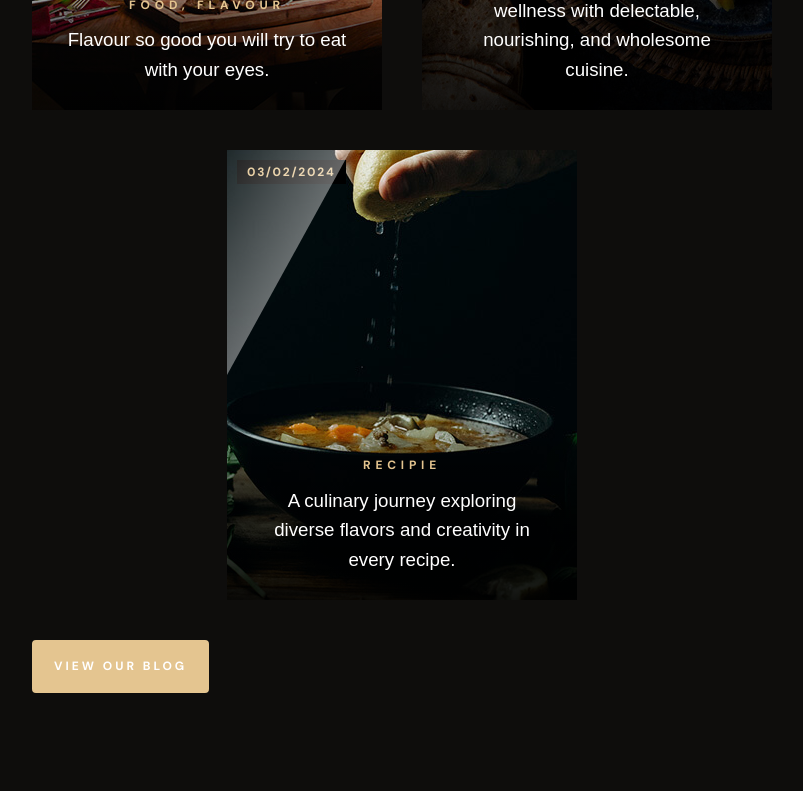
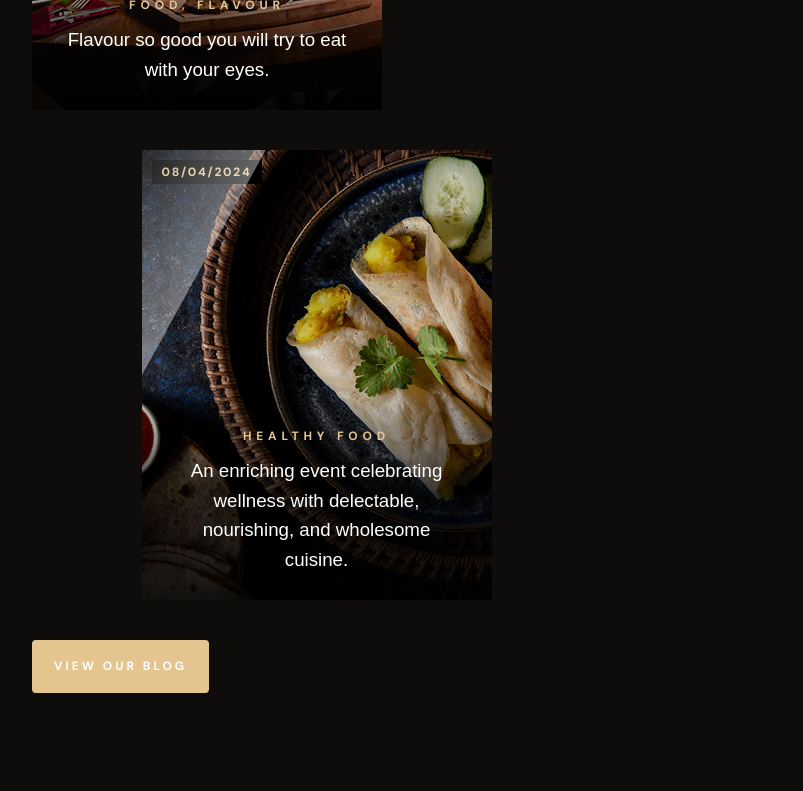
Before and after one commit to weijingxuan925/PokeGo, a Next.js app: page / in a window 1280 px wide. Shown: the part 6119-6910 px from the top of the page, without its empty margins (214-1017 px from the left). Built offline with nearby package versions, Linux system fonts and the light colour scheme; a web font is replaced by a local one.

Commit message:
活动页面

```diff
--- a/components/EventCard/EventCard.tsx
+++ b/components/EventCard/EventCard.tsx
@@ -15,8 +15,6 @@ const EventCard = ({cardNumber, cardTitle, cardDate, cardDescription} : MenuCard
                         height={450}
                         className='d-block hght-auto img-cover'
                     />
-                    {/* <img src="./assets/img/event-1.jpg" width="350" height="450" loading="lazy" alt="Flavour so good you’ll try to eat with your eyes." class="img-cover"> */}
-                    {/* <time className="publisher-date label-2" datetime="2022-09-15">15/09/2022</time> */}
                     <time className="publisher-date label-2">{cardDate}</time>
                 </div>
                 <div className="card-content">
--- a/components/EventList/EventList.tsx
+++ b/components/EventList/EventList.tsx
@@ -16,12 +16,12 @@ const EventList = () => {
                 cardDate='08/04/2024'
                 cardDescription='An enriching event celebrating wellness with delectable, nourishing, and wholesome cuisine.'
             />
-            <EventCard
-                cardNumber={3}
-                cardTitle='Recipie'
-                cardDate='03/02/2024'
-                cardDescription='A culinary journey exploring diverse flavors and creativity in every recipe.'
-            />
+            {/*<EventCard*/}
+            {/*    cardNumber={3}*/}
+            {/*    cardTitle='Recipie'*/}
+            {/*    cardDate='03/02/2024'*/}
+            {/*    cardDescription='A culinary journey exploring diverse flavors and creativity in every recipe.'*/}
+            {/*/>*/}
         </ul>
     )
 }
```
Also changed, not shown: public/event-3.jpg (deleted).
